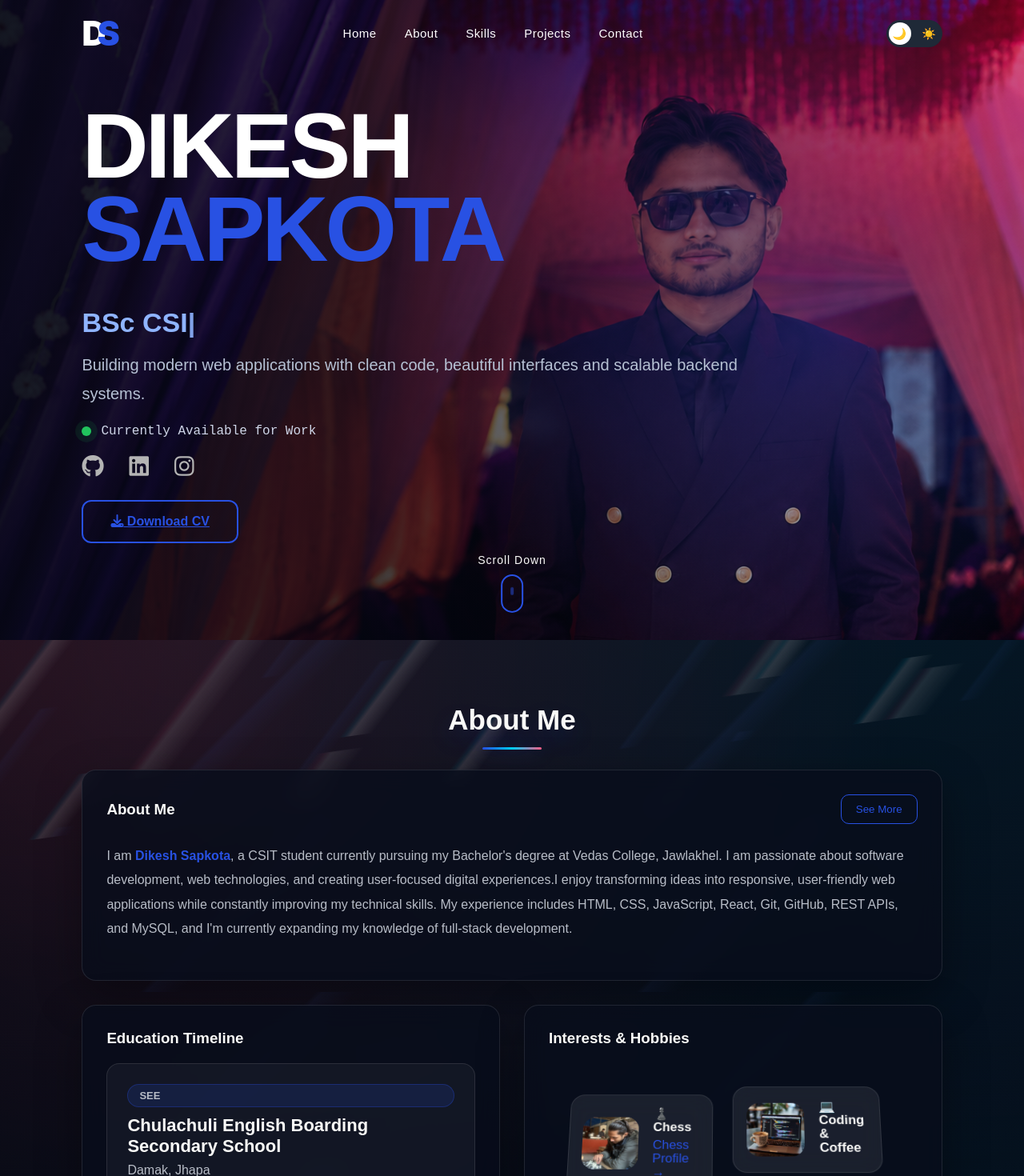
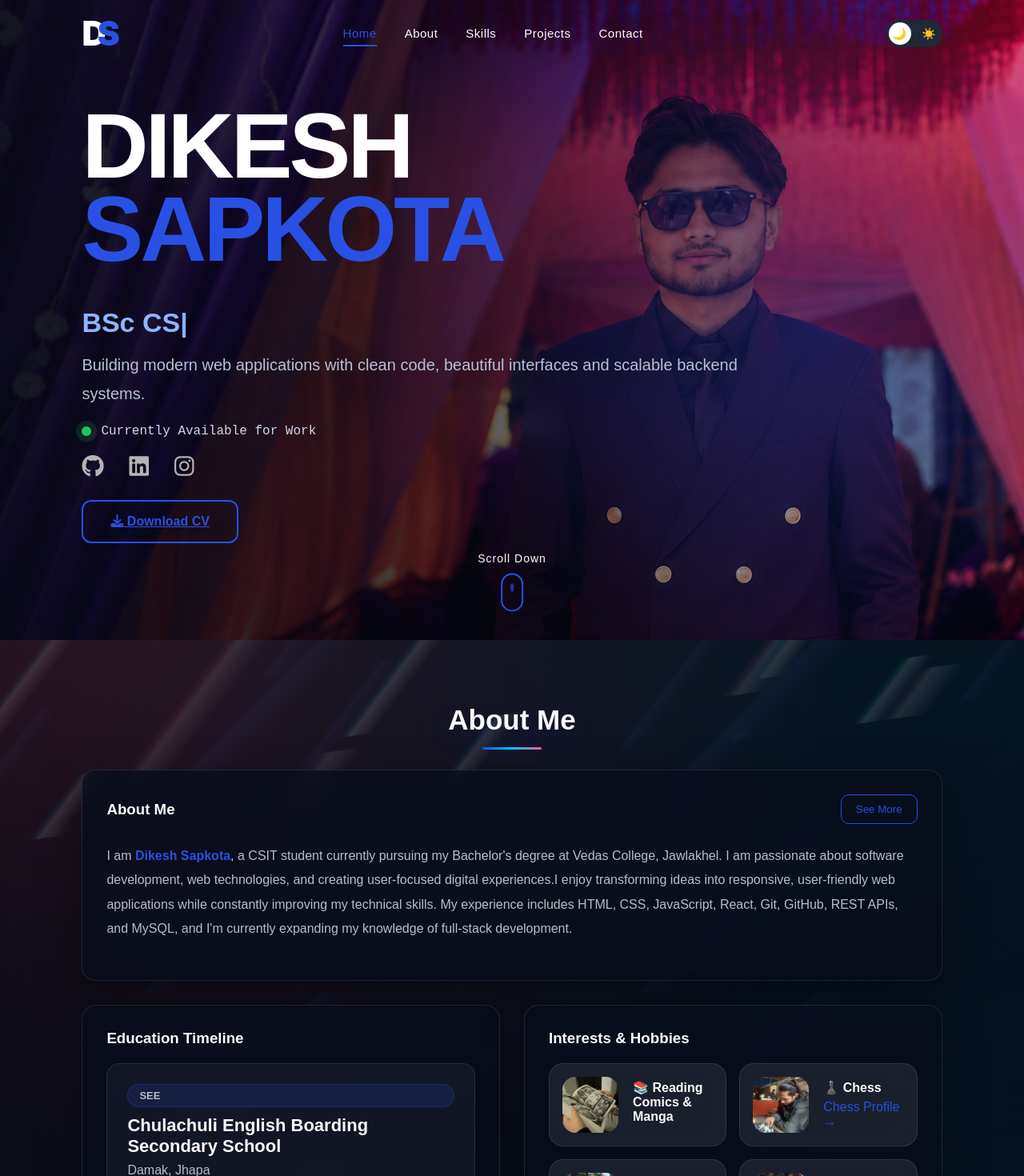
Before and after one commit to dikeshsapkota/Portfolio-2.0, a React (Vite) app: page / in a window 1280 px wide. Shown: the top 1470 px of the page at 80% size. Built offline with nearby package versions, Linux system fonts and the light colour scheme.

Commit message:
Add separate portfolio pages

```diff
--- a/src/App.jsx
+++ b/src/App.jsx
@@ -8,28 +8,65 @@ import Contact from "./components/Contact";
 import Footer from "./components/Footer";
 import BackgroundBlobs from "./components/BackgroundBlob";
 import BottomNav from "./components/BottomNav";
+
+const pages = {
+  about: About,
+  skills: Skills,
+  projects: Projects,
+  contact: Contact,
+};
+
+function getCurrentPage() {
+  const hash = window.location.hash.replace(/^#\/?/, "").split("/")[0];
+  return pages[hash] ? hash : "home";
+}
+
 function App() {
   const [lightTheme, setLightTheme] = useState(
     localStorage.getItem("theme") === "light"
   );
+  const [currentPage, setCurrentPage] = useState(getCurrentPage);
 
   useEffect(() => {
     document.body.classList.toggle("light-theme", lightTheme);
     localStorage.setItem("theme", lightTheme ? "light" : "dark");
   }, [lightTheme]);
 
+  useEffect(() => {
+    function handleRouteChange() {
+      setCurrentPage(getCurrentPage());
+      window.scrollTo({ top: 0, behavior: "instant" });
+    }
+
+    window.addEventListener("hashchange", handleRouteChange);
+    return () => window.removeEventListener("hashchange", handleRouteChange);
+  }, []);
+
+  const Page = pages[currentPage];
+
   return (
     <>
       <BackgroundBlobs />
-      <Header lightTheme={lightTheme} setLightTheme={setLightTheme} />
-       <BottomNav />
+      <Header
+        lightTheme={lightTheme}
+        setLightTheme={setLightTheme}
+        currentPage={currentPage}
+      />
+      <BottomNav currentPage={currentPage} />
+      <main className={currentPage === "home" ? "" : "standalone-page"}>
+        {currentPage === "home" ? (
+          <>
             <Hero />
             <About />
             <Skills />
             <Projects />
             <Contact />
+          </>
+        ) : (
+          <Page />
+        )}
+      </main>
       <Footer />
-
     </>
   );
 }
--- a/src/components/BottomNav.jsx
+++ b/src/components/BottomNav.jsx
@@ -6,28 +6,28 @@ import {
   Mail,
 } from "lucide-react";
 
-function BottomNav() {
+const navItems = [
+  ["home", House, "Home"],
+  ["about", User, "About"],
+  ["skills", Code2, "Skills"],
+  ["projects", FolderGit2, "Projects"],
+  ["contact", Mail, "Contact"],
+];
+
+function BottomNav({ currentPage }) {
   return (
-    <nav className="bottom-nav">
-      <a href="#home" className="active">
-        <House size={24} />
-      </a>
-
-      <a href="#about">
-        <User size={24} />
-      </a>
-
-      <a href="#skills">
-        <Code2 size={24} />
-      </a>
-
-      <a href="#projects">
-        <FolderGit2 size={24} />
-      </a>
-
-      <a href="#contact">
-        <Mail size={24} />
-      </a>
+    <nav className="bottom-nav" aria-label="Mobile navigation">
+      {navItems.map(([page, Icon, label]) => (
+        <a
+          href={page === "home" ? "#/" : `#/${page}`}
+          className={currentPage === page ? "active" : ""}
+          aria-label={label}
+          aria-current={currentPage === page ? "page" : undefined}
+          key={page}
+        >
+          <Icon size={24} />
+        </a>
+      ))}
     </nav>
   );
 }
--- a/src/components/Header.jsx
+++ b/src/components/Header.jsx
@@ -1,6 +1,14 @@
 import { useEffect, useState } from "react";
 
-function Header({ lightTheme, setLightTheme }) {
+const navItems = [
+  ["home", "Home"],
+  ["about", "About"],
+  ["skills", "Skills"],
+  ["projects", "Projects"],
+  ["contact", "Contact"],
+];
+
+function Header({ lightTheme, setLightTheme, currentPage }) {
   const [menuOpen, setMenuOpen] = useState(false);
   const [scrolled, setScrolled] = useState(false);
 
@@ -18,17 +26,24 @@ function Header({ lightTheme, setLightTheme }) {
   return (
     <header className={scrolled ? "scrolled" : ""}>
       <nav>
-        <a href="#home" className="logo">
+        <a href="#/" className="logo" aria-label="Go to home page">
   <span className="logo-d">D</span>
   <span className="logo-s">S</span>
 </a>
 
         <ul id="navLinks" className={menuOpen ? "active" : ""}>
-          <li><a href="#home" onClick={() => setMenuOpen(false)}>Home</a></li>
-          <li><a href="#about" onClick={() => setMenuOpen(false)}>About</a></li>
-          <li><a href="#skills" onClick={() => setMenuOpen(false)}>Skills</a></li>
-          <li><a href="#projects" onClick={() => setMenuOpen(false)}>Projects</a></li>
-          <li><a href="#contact" onClick={() => setMenuOpen(false)}>Contact</a></li>
+          {navItems.map(([page, label]) => (
+            <li key={page}>
+              <a
+                href={page === "home" ? "#/" : `#/${page}`}
+                className={currentPage === page ? "active" : ""}
+                aria-current={currentPage === page ? "page" : undefined}
+                onClick={() => setMenuOpen(false)}
+              >
+                {label}
+              </a>
+            </li>
+          ))}
         </ul>
 
         <div className="theme-toggle">
--- a/src/components/Hero.jsx
+++ b/src/components/Hero.jsx
@@ -161,7 +161,7 @@ function resetName() {
           </a>
         </div>
       </div>
-      <a href="#about" className="scroll-down">
+      <a href="#/about" className="scroll-down">
   <span>Scroll Down</span>
   <div className="mouse">
     <div className="wheel"></div>
--- a/src/index.css
+++ b/src/index.css
@@ -421,8 +421,24 @@ ul li a:hover {
 }
 
 .nav-links a:hover::after,
-ul li a:hover::after {
+ul li a:hover::after,
+.nav-links a.active::after,
+ul li a.active::after {
   width: 100%;
+}
+
+.nav-links a.active,
+ul li a.active {
+  color: var(--accent);
+}
+
+.standalone-page {
+  min-height: calc(100vh - 80px);
+  padding-top: 72px;
+}
+
+.standalone-page > section {
+  min-height: calc(100vh - 152px);
 }
 
 body.light-theme header.scrolled .nav-links a,
@@ -1024,25 +1040,15 @@ body.light-theme .education-steps button {
 }
 
 .hobby-list {
-  position: relative;
   width: 100%;
-  min-height: 420px;
   margin-top: 20px;
-  perspective: 1000px;
-  transform-style: preserve-3d;
-  overflow: hidden;
-}
-
-.hobby-list:hover .hobby-row {
-  animation-play-state: paused;
+  display: grid;
+  grid-template-columns: repeat(2, minmax(0, 1fr));
+  gap: 16px;
 }
 
 .hobby-row {
-  position: absolute;
-  top: 50%;
-  left: 50%;
-  width: 180px;
-  max-width: 45%;
+  width: 100%;
   display: flex;
   gap: 18px;
   align-items: center;
@@ -1053,24 +1059,6 @@ body.light-theme .education-steps button {
   backdrop-filter: blur(14px);
   transition: background .35s ease, border-color .35s ease, box-shadow .35s ease;
   cursor: pointer;
-  transform-origin: center -120px;
-  animation: hobbyOrbit 18s linear infinite;
-}
-
-.hobby-row:nth-child(1) {
-  animation-delay: 0s;
-}
-
-.hobby-row:nth-child(2) {
-  animation-delay: -4.5s;
-}
-
-.hobby-row:nth-child(3) {
-  animation-delay: -9s;
-}
-
-.hobby-row:nth-child(4) {
-  animation-delay: -13.5s;
 }
 
 .hobby-row:hover {
@@ -1132,26 +1120,14 @@ body.light-theme .hobby-row:hover {
   text-decoration:none;
 }
 
-@keyframes hobbyOrbit {
-  0% {
-    transform: translate(-50%, -50%) rotate(0deg) translateX(140px) rotate(0deg) rotateX(16deg) translateZ(0);
-  }
-  25% {
-    transform: translate(-50%, -50%) rotate(90deg) translateX(140px) rotate(-90deg) rotateX(16deg) translateZ(8px) scale(0.96);
-  }
-  50% {
-    transform: translate(-50%, -50%) rotate(180deg) translateX(140px) rotate(-180deg) rotateX(16deg) translateZ(0) scale(0.94);
-  }
-  75% {
-    transform: translate(-50%, -50%) rotate(270deg) translateX(140px) rotate(-270deg) rotateX(16deg) translateZ(8px) scale(0.96);
-  }
-  100% {
-    transform: translate(-50%, -50%) rotate(360deg) translateX(140px) rotate(-360deg) rotateX(16deg) translateZ(0);
-  }
-}
-
 @media (max-width: 768px) {
   .about-bottom-grid {
+    grid-template-columns: 1fr;
+  }
+}
+
+@media (max-width: 480px) {
+  .hobby-list {
     grid-template-columns: 1fr;
   }
 }
```
Lines whose indentation alone changed are shown as unchanged.
